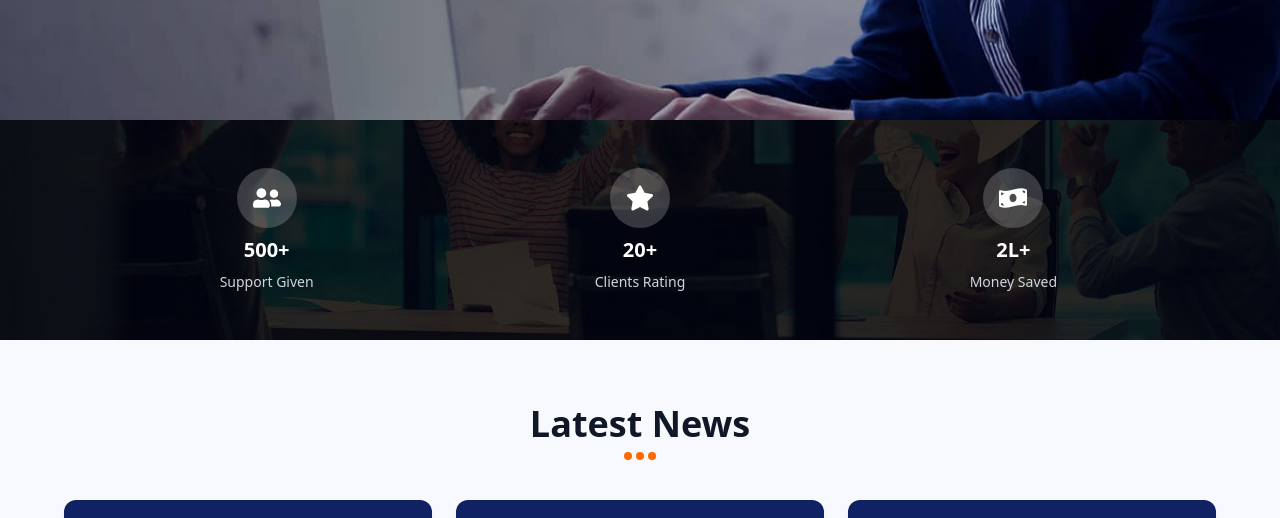
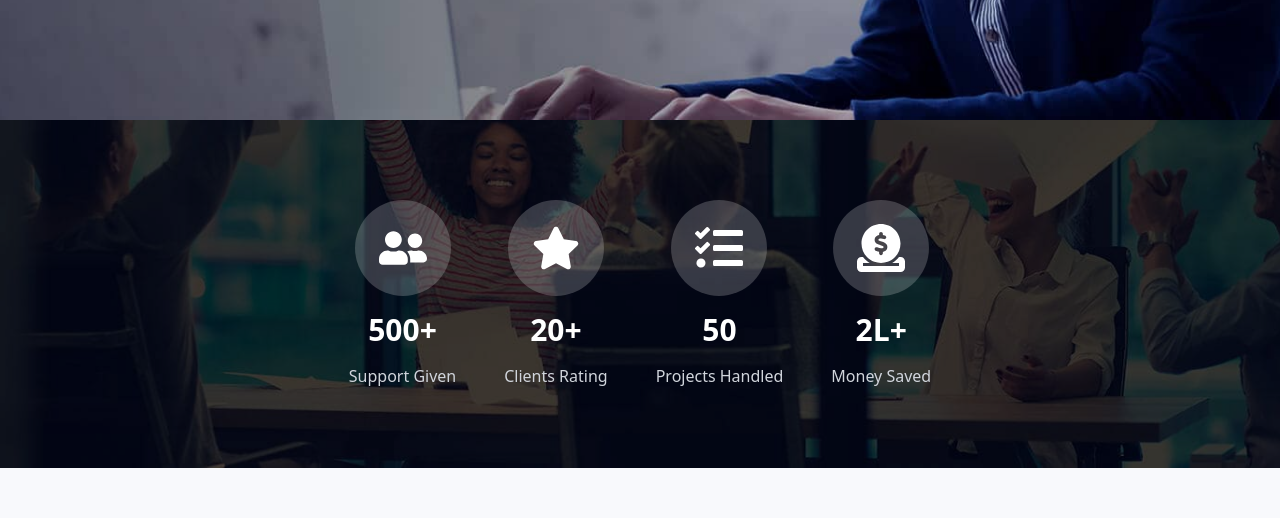
Before and after one commit to Vijayasandeep/consult, a React (Vite) app in the folder frontend/: page / in a window 1280 px wide. Shown: the part 760-1278 px from the top of the page. Built offline with nearby package versions, Linux system fonts and the light colour scheme.

Commit message:
backend integration

```diff
--- a/frontend/src/components/FooterSubcribeComponent.tsx
+++ b/frontend/src/components/FooterSubcribeComponent.tsx
@@ -1,14 +1,14 @@
 import React, { useState } from "react";
 import axios from "axios";
 import { Link } from "react-router-dom";
-// import {VITE_URL} from "../Constants.ts";
+import {VITE_URL} from "../Constants.ts";
 
 const FooterSubscribeComponent: React.FC = () => {
   const [email, setEmail] = useState("");
 
   const subscribe = async (email: string) => {
     try {
-      const res = await axios.post("http://localhost:5000/api/subscribe", { email });
+      const res = await axios.post(`${VITE_URL}/api/subscribe`, { email });
       alert(res.data.message);
       setEmail(""); // Clear input on success
     } catch (error) {
--- a/frontend/src/components/Stats.tsx
+++ b/frontend/src/components/Stats.tsx
@@ -1,48 +1,55 @@
-import React from 'react';
+import React from "react";
 import StatsBG from "../images/StatsBG.jpg";
-import { FaUserFriends, FaStar, FaMoneyBillWave } from "react-icons/fa";
+import {FaUserFriends, FaStar, FaTasks} from "react-icons/fa";
+import {FontAwesomeIcon} from "@fortawesome/react-fontawesome";
+import {faCircleDollarToSlot} from "@fortawesome/free-solid-svg-icons";
 
 const stats = [
     {
-    icon: <FaUserFriends size={28} />,
+        icon: <FaUserFriends size={48} />,
         value: "500+",
         label: "Support Given",
     },
     {
-    icon: <FaStar size={28} />,
+        icon: <FaStar size={48} />,
         value: "20+",
         label: "Clients Rating",
     },
     {
-    icon: <FaMoneyBillWave size={28} />,
+        icon: <FaTasks size={48} />,
+        value: "50",
+        label: "Projects Handled"
+    },
+    {
+        icon:<FontAwesomeIcon icon={faCircleDollarToSlot} size={"3x"}/>,
         value: "2L+",
-    label: "Money Saved",
-  },
+        label: "Money Saved"
+    }
 ];
 
 const Stats: React.FC = () => {
     return (
-    <div className="relative w-full py-12 text-white">
+        <div className="relative w-full py-20 text-white overflow-hidden">
             {/* Background Image */}
-      <div className="absolute inset-0">
+            <div className="absolute inset-0 z-0">
                 <img
                     src={StatsBG}
                     alt="Stats Background"
                     className="w-full h-full object-cover"
                 />
-        <div className="absolute inset-0 bg-black/70" />
+                <div className="absolute inset-0 bg-black/60" />
             </div>
 
-      {/* Stats Content */}
-      <div className="relative z-10 max-w-6xl mx-auto px-4 sm:px-6 lg:px-8">
-        <div className="grid grid-cols-1 sm:grid-cols-3 gap-8 text-center">
+            {/* Horizontal Stats Layout */}
+            <div className="relative z-10 max-w-6xl mx-auto px-4 flex flex-col items-center">
+                <div className="flex flex-col sm:flex-row items-center justify-center gap-12 text-center">
                     {stats.map((item, index) => (
-            <div key={index} className="flex flex-col items-center space-y-2">
-              <div className="bg-white/20 p-4 rounded-full flex items-center justify-center">
+                        <div key={index} className="flex flex-col items-center space-y-4">
+                            <div className="bg-white/20 p-6 rounded-full flex items-center justify-center">
                                 {item.icon}
                             </div>
-              <h3 className="text-xl font-bold">{item.value}</h3>
-              <p className="text-sm text-gray-300">{item.label}</p>
+                            <h3 className="text-3xl font-bold">{item.value}</h3>
+                            <p className="text-base text-gray-300">{item.label}</p>
                         </div>
                     ))}
                 </div>
--- a/frontend/src/pages/About.tsx
+++ b/frontend/src/pages/About.tsx
@@ -81,14 +81,15 @@ const About: React.FC = () => {
                 True leadership in consulting isn't about having all the answers-it's about empowering teams and clients to discover what's possible beyond the obvious
               </p>
               <div className="flex items-center space-x-3 mt-4">
-                {/*<img*/}
-                {/*  src="./public/images/anurag.jpg"*/}
-                {/*  alt="Anurag"*/}
-                {/*  className="w-10 h-10 rounded-md"*/}
-                {/*/>*/}
+                <img
+                  src={anuragImg}
+                  alt="Anurag"
+                  className="w-20 h-20 rounded-md"
+                />
                 <div>
-                  <p className="font-semibold">Anurag</p>
-                  <p className="text-s ">Director @ ATLAST</p>
+                  <p className="text-lg font-bold">Anurag Kumar</p>
+                  <p className="text-lg ">Director @ ATLAST</p>
+                  <p className="text-lg ">Alumni IIT Tirupati</p>
                 </div>
               </div>
             </div>
--- a/frontend/src/pages/Home.tsx
+++ b/frontend/src/pages/Home.tsx
@@ -29,7 +29,7 @@ const Home: React.FC = () => {
     <div className="relative min-h-screen w-full bg-black overflow-hidden">
       {/* Hero Section */}
       <div
-        className="relative z-10 flex items-center justify-center min-h-screen px-4 sm:px-8 md:px-16 lg:px-32 text-white bg-no-repeat bg-cover bg-center"
+        className="relative z-10 flex items-center  min-h-screen px-4 sm:px-8 md:px-16 lg:px-32 text-white bg-no-repeat bg-cover bg-center"
         style={{
           backgroundImage: `url(${bgImage})`,
           backgroundSize: "cover",
```
Lines whose indentation alone changed are shown as unchanged.
